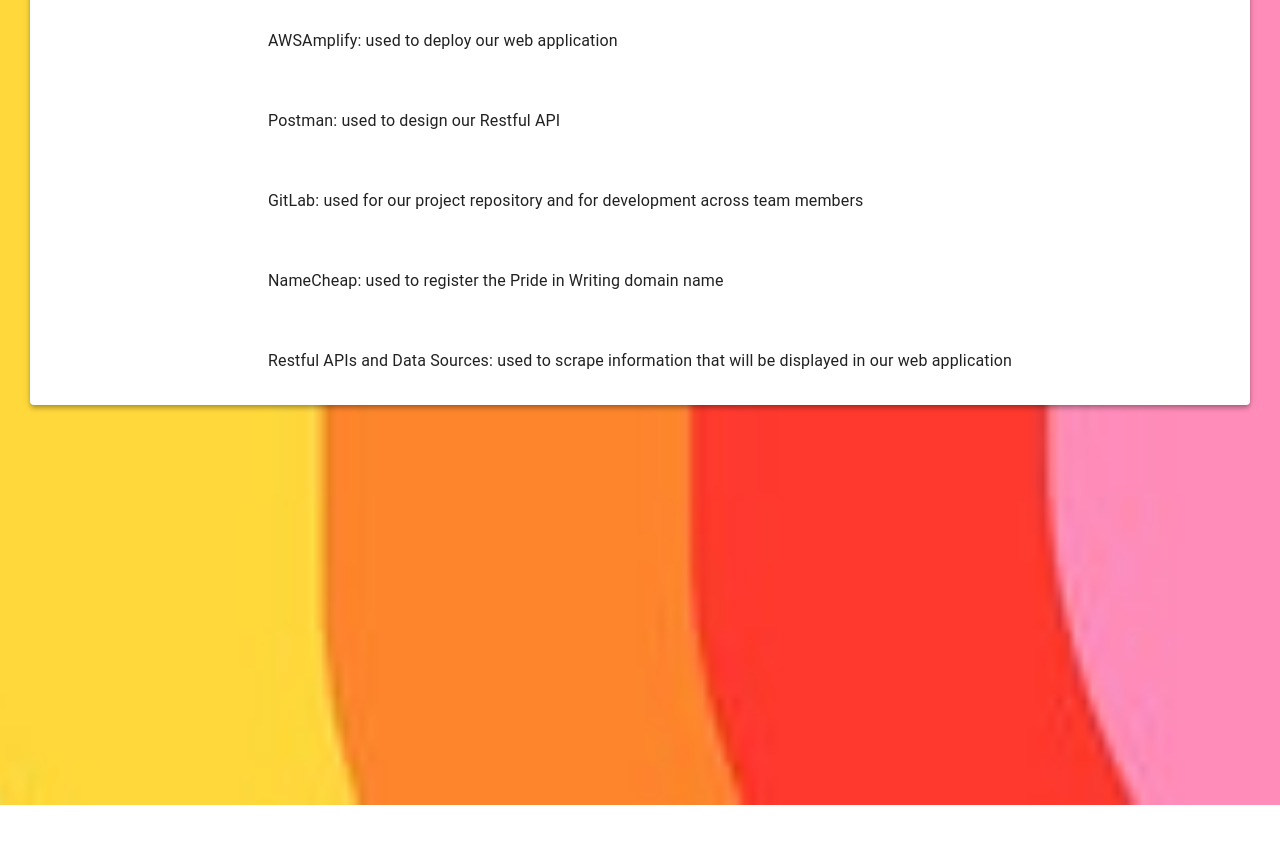
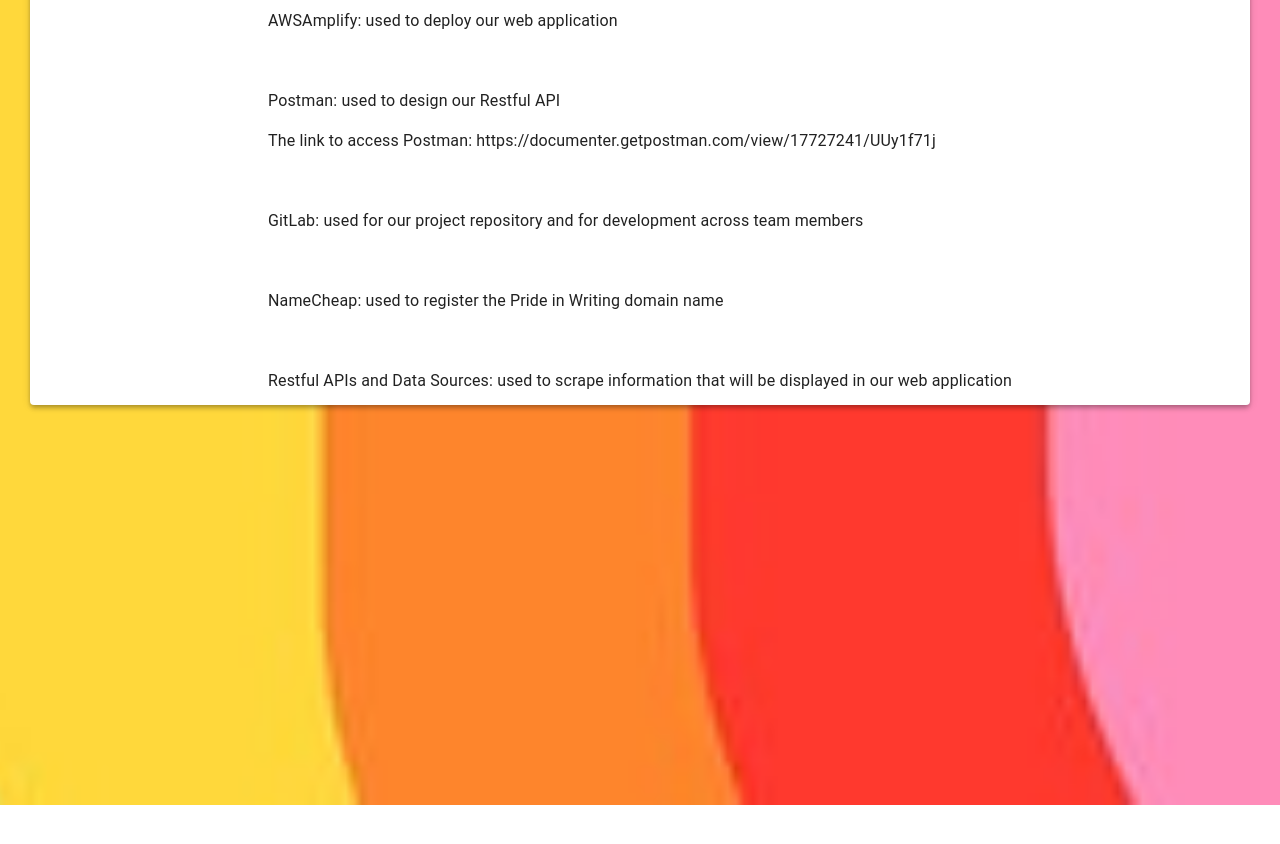
Before and after one commit to lum1nouz/Pride-In-Writing, a React (Create React App) app in the folder front-end/: page /AboutUs in a window 1280 px wide. Shown: the part 3620-4464 px from the top of the page. Built offline with nearby package versions, Linux system fonts and the light colour scheme; no server answers.

Commit message:
postman link

```diff
--- a/front-end/src/components/AboutUs/AboutUs.tsx
+++ b/front-end/src/components/AboutUs/AboutUs.tsx
@@ -596,6 +596,8 @@
                 <ListItem>
                   <ListItemText>
                     <p>Postman: used to design our Restful API</p>
+                    <p>The link to access Postman: https://documenter.getpostman.com/view/17727241/UUy1f71j</p>
+
                   </ListItemText>
                 </ListItem>
 
```
